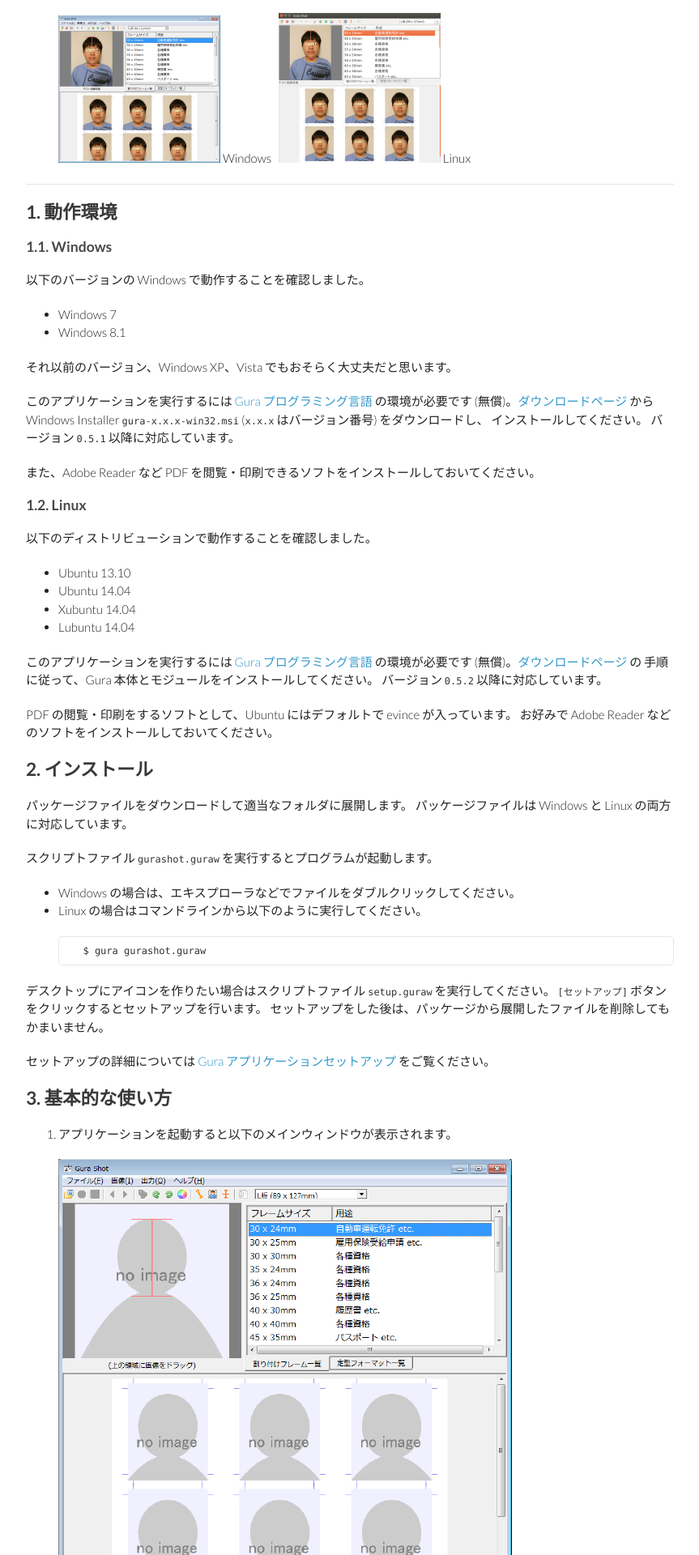
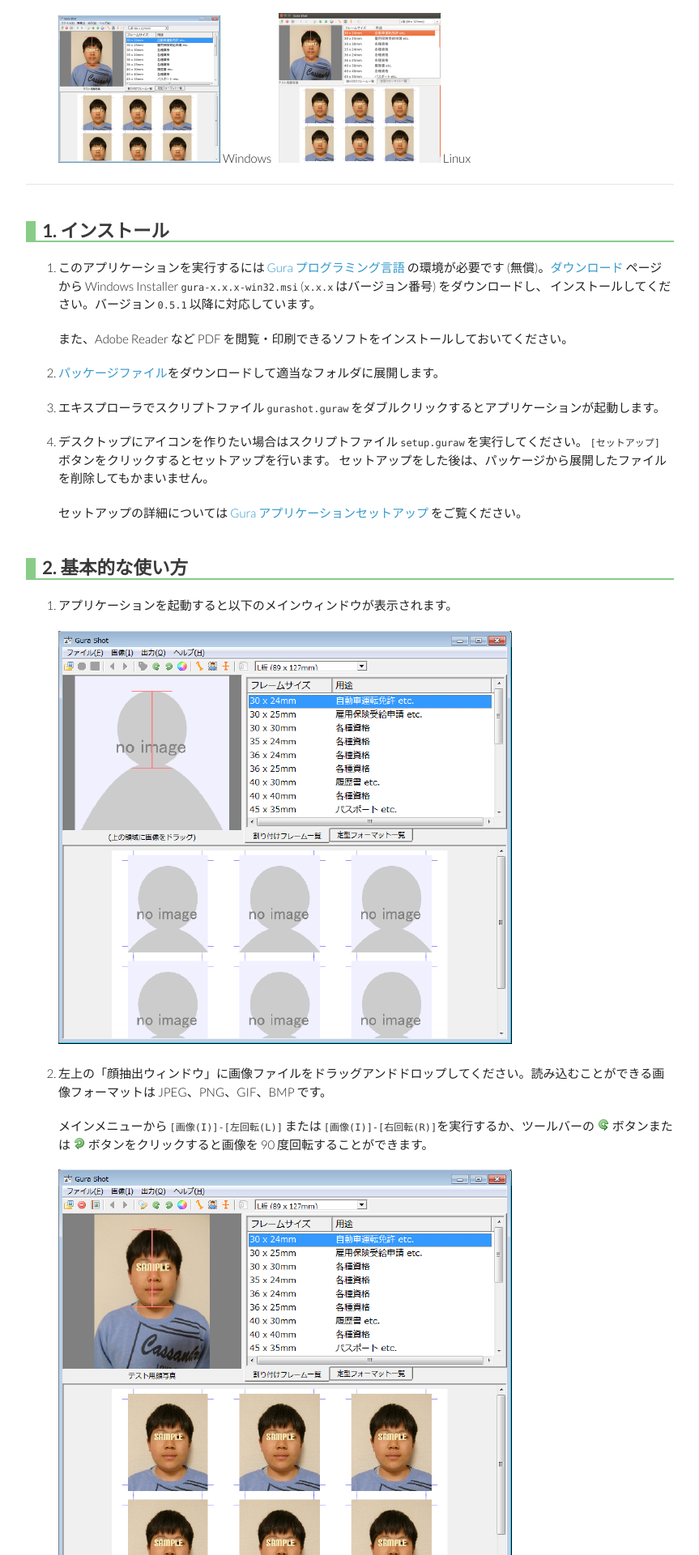
Before and after one commit to gura-app/gura-app.github.io, a Jekyll site: the page built from gurashot/index.md, in a window 1280 px wide. Shown: the part 521-2441 px from the top of the page at 81% size, without its empty margins (208-1071 px from the left). Built offline with Jekyll 4.4.1, drawn with Linux system fonts in a browser that asks for light colours; Markdown is read by kramdown in place of the engine named in the settings; some of the changed text lies outside the part shown.

Commit message:
updated the preference of the application pages

```diff
--- a/gurashot/index.md
+++ b/gurashot/index.md
@@ -28,80 +28,28 @@ Gura Shot は、デジカメの画像から必要なサイズの証明写真を
 
 - - - - - - - - - - - - - - - - - - - - - - - - - - - - - - - - - - - - - - - - - -
 
-## <a name="environment"></a>1. 動作環境
+## <a name="install"></a>1. インストール
 
-### <a name="environment"></a>1.1. Windows
+1. このアプリケーションを実行するには [Gura プログラミング言語](http://www.gura-lang.org/)
+   の環境が必要です (無償)。[ダウンロード](http://www.gura-lang.org/Download.html) ページから
+   Windows Installer `gura-x.x.x-win32.msi` (`x.x.x` はバージョン番号) をダウンロードし、
+   インストールしてください。バージョン `0.5.1` 以降に対応しています。
 
-以下のバージョンの Windows で動作することを確認しました。
+   また、Adobe Reader など PDF を閲覧・印刷できるソフトをインストールしておいてください。
 
-* Windows 7
-* Windows 8.1
+2. <a href="https://github.com/gura-app/{{ page.app_package }}/releases/download/v{{ page.app_version }}/{{ page.app_package }}-{{ page.app_version }}.zip"
+  onClick="ga('send', 'event', 'download', 'click', '{{ page.app_package }}-{{ page.app_version }}.zip');">パッケージファイル</a>をダウンロードして適当なフォルダに展開します。
 
-それ以前のバージョン、Windows XP、Vista でもおそらく大丈夫だと思います。
+3. エキスプローラでスクリプトファイル `gurashot.guraw` をダブルクリックするとアプリケーションが起動します。
 
-このアプリケーションを実行するには [Gura プログラミング言語](http://www.gura-lang.org/)
-の環境が必要です (無償)。[ダウンロードページ](http://www.gura-lang.org/Download.html) から
-Windows Installer `gura-x.x.x-win32.msi` (`x.x.x` はバージョン番号) をダウンロードし、
-インストールしてください。
-バージョン `0.5.1` 以降に対応しています。
+4. デスクトップにアイコンを作りたい場合はスクリプトファイル `setup.guraw` を実行してください。
+   `[セットアップ]` ボタンをクリックするとセットアップを行います。
+   セットアップをした後は、パッケージから展開したファイルを削除してもかまいません。
 
-<!--
-<div id="gura-caution">
-<p>[2014 年 11 月 20 日]</p>
-<p>Gura バージョン <code>0.6.0</code> では PDF ファイルを正常に出力できません。
-バージョン <code>0.5.2</code> を使用してください。</p>
-<p>すでに <code>0.6.0</code> をインストールされた方は、
-以下の手順でアンインストールしてから <code>0.5.2</code> をインストールしてください。</p>
+   セットアップの詳細については [Gura アプリケーションセットアップ]({{ topdir }}/setup/) をご覧ください。
 
 
-<ol>
-<li>コントロールパネルを開き、「プログラムのアンインストール」を選択します。</li>
-<li>「Gura Programming Language」を選択し、アンインストールします。</li>
-</ol>
-</div>
--->
-
-また、Adobe Reader など PDF を閲覧・印刷できるソフトをインストールしておいてください。
-
-
-### <a name="environment"></a>1.2. Linux
-
-以下のディストリビューションで動作することを確認しました。
-
-* Ubuntu 13.10
-* Ubuntu 14.04
-* Xubuntu 14.04
-* Lubuntu 14.04
-
-このアプリケーションを実行するには [Gura プログラミング言語](http://www.gura-lang.org/)
-の環境が必要です (無償)。[ダウンロードページ](http://www.gura-lang.org/Download.html) の
-手順に従って、Gura 本体とモジュールをインストールしてください。
-バージョン `0.5.2` 以降に対応しています。
-
-PDF の閲覧・印刷をするソフトとして、Ubuntu にはデフォルトで evince が入っています。
-お好みで Adobe Reader などのソフトをインストールしておいてください。
-
-
-## <a name="install"></a>2. インストール
-
-パッケージファイルをダウンロードして適当なフォルダに展開します。
-パッケージファイルは Windows と Linux の両方に対応しています。
-
-スクリプトファイル `gurashot.guraw` を実行するとプログラムが起動します。
-
-* Windows の場合は、エキスプローラなどでファイルをダブルクリックしてください。
-* Linux の場合はコマンドラインから以下のように実行してください。
-
-        $ gura gurashot.guraw
-
-デスクトップにアイコンを作りたい場合はスクリプトファイル `setup.guraw` を実行してください。
-`[セットアップ]` ボタンをクリックするとセットアップを行います。
-セットアップをした後は、パッケージから展開したファイルを削除してもかまいません。
-
-セットアップの詳細については [Gura アプリケーションセットアップ]({{ topdir }}/setup/) をご覧ください。
-
-
-## <a name="basic-operation"></a>3. 基本的な使い方
+## <a name="basic-operation"></a>2. 基本的な使い方
 
 1. アプリケーションを起動すると以下のメインウィンドウが表示されます。
 
@@ -159,7 +107,7 @@ PDF の閲覧・印刷をするソフトとして、Ubuntu にはデフォルト
 ![image-tilt-adjust](images/image-tilt-adjust.png)
 
 
-## <a name="image-list"></a>5. 画像一覧
+## <a name="image-list"></a>4. 画像一覧
 
 一度とりこんだ画像は、画像一覧に記録されます。
 
@@ -201,7 +150,8 @@ PDF の閲覧・印刷をするソフトとして、Ubuntu にはデフォルト
 
 分かりやすい画像ラベルをつけておくと、後々必要な画像を呼び出す際に便利です。
 
-## <a name="color-adjust"></a>7. 色彩調整
+
+## <a name="color-adjust"></a>6. 色彩調整
 
 開いた画像ごとに色彩の調整をすることができます。
 
@@ -220,7 +170,7 @@ PDF の閲覧・印刷をするソフトとして、Ubuntu にはデフォルト
 「セピア調」を選択すると、`[調整]` ボタンをクリックすることでセピア色として定義する色を編集することができます。
 
 
-## <a name="output"></a>8. 定型フォーマット機能
+## <a name="output"></a>7. 定型フォーマット機能
 
 「定型フォーマット一覧」タブを選択すると、
 写真のサイズや位置をレイアウトした定型フォーマットを使って結果を出力します。
@@ -255,14 +205,15 @@ PDF の閲覧・印刷をするソフトとして、Ubuntu にはデフォルト
 
 設定内容は以下の通りです。
 
-* **用紙の向き**: デフォルトでは、写真をより多く収められる方向に用紙を設定しますが (自動)、
+* **用紙の向き** &hellip; デフォルトでは、写真をより多く収められる方向に用紙を設定しますが (自動)、
   常に縦方向または横方向に設定することができます。
-* **外周のマージン**: 割り付けフレームの外周に設けるマージン量です。
-* **トリムマーク**: 切り離し位置を表すトリムマークの線の色や、描画位置を設定します。
-* **タイトル出力**: 印刷結果の左下に描画するタイトル内容を指定します。
-* **PDF ビューア**: (Linux のみ) PDF ビューアの実行ファイル名を指定します。
+* **外周のマージン** &hellip; 割り付けフレームの外周に設けるマージン量です。
+* **トリムマーク** &hellip; 切り離し位置を表すトリムマークの線の色や、描画位置を設定します。
+* **タイトル出力** &hellip; 印刷結果の左下に描画するタイトル内容を指定します。
+* **PDF ビューア** &hellip; (Linux のみ) PDF ビューアの実行ファイル名を指定します。
 
-## <a name="print-service"></a>10. プリントサービス機能
+
+## <a name="print-service"></a>9. プリントサービス機能
 
 コンビニなどにあるプリントサービスを使うと、プリンタを持っていなくても
 画像ファイルを写真用紙に印刷することができます。
@@ -383,7 +357,7 @@ EXIF 情報を読み込んで画像の向きを設定する機能を実装<br />
 </table>
 
 
-## <a name="for-developer"></a>13. 開発者むけ情報
+## <a name="for-developer"></a>14. 開発者むけ情報
 
 このアプリケーションは GitHub レポジトリで管理されています。
 
--- a/stylesheets/styles.css
+++ b/stylesheets/styles.css
@@ -42,7 +42,10 @@ h1 {
 
 h2 {
   color:#393939;
-  margin-top:1em;
+  margin-top:2em;
+  padding-left: 8px;
+  border-left:12px solid #88cc88;
+  border-bottom:2px solid #88cc88;
 }
 
 h3, h4, h5, h6 {
```
Also changed, not shown: other parts of gurashot/index.md (+29 -5 lines).
